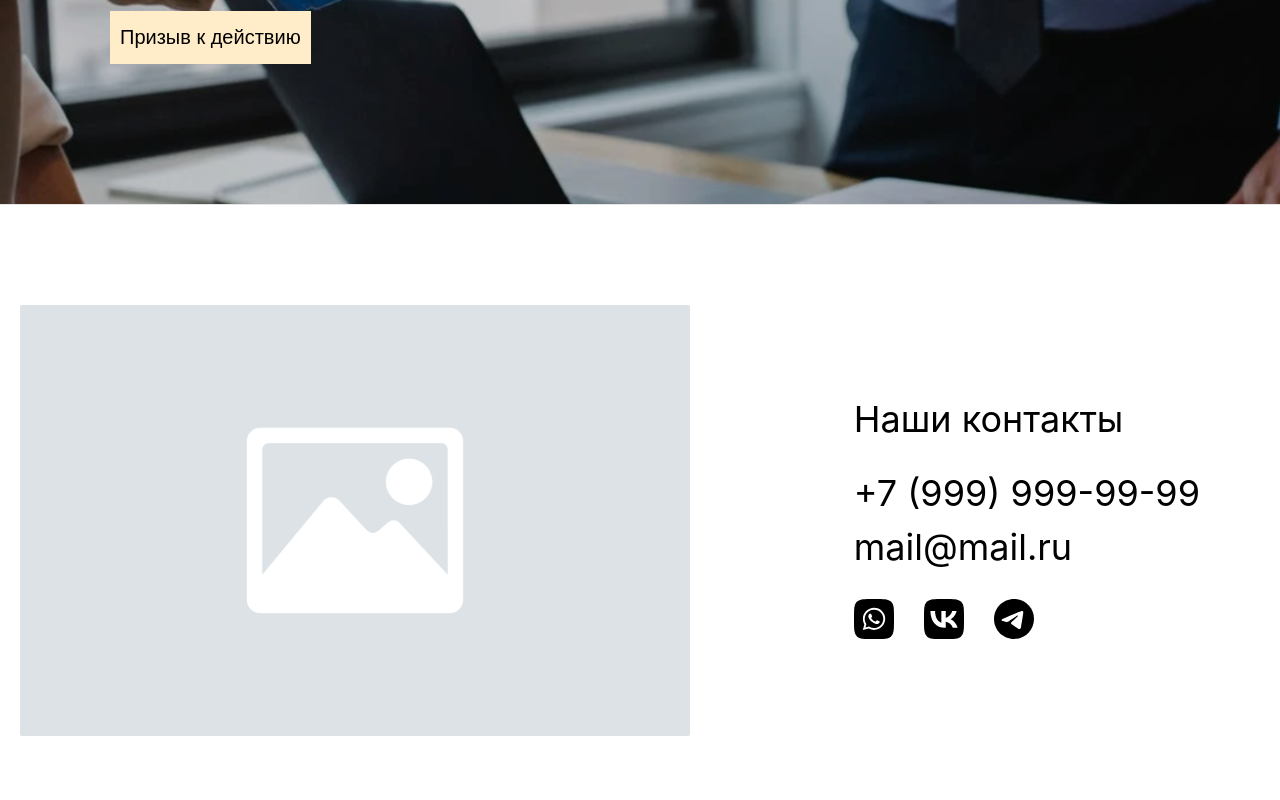
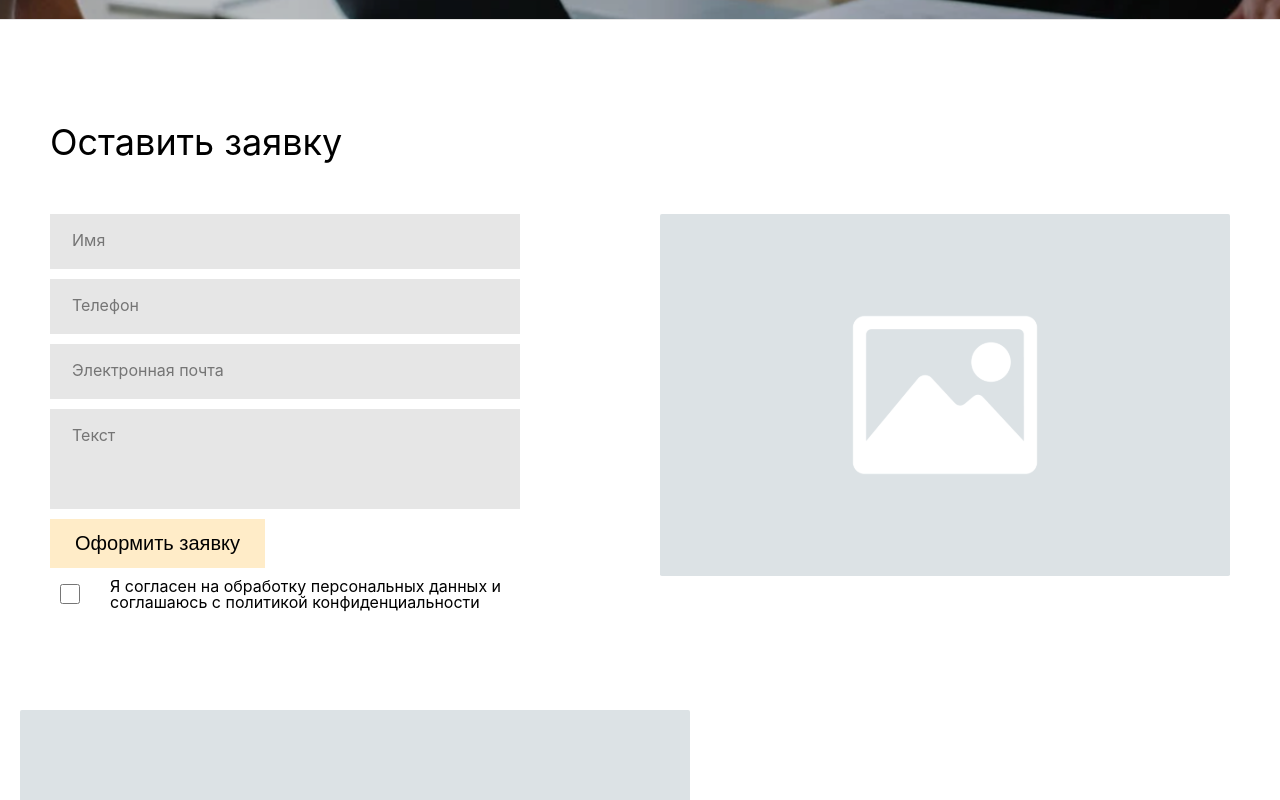
Before and after one commit to BulatGim/templates, a React (Create React App) app: page /template2 in a window 1280 px wide. Shown: the part 480-1280 px from the top of the page. Before the commit the page ends 1216 px from the top, so only its background shows below. Built offline with nearby package versions, Linux system fonts and the light colour scheme.

Commit message:
form in second template added

```diff
--- a/src/templates/template2/organisms/sectionFooter/sectionFooter.scss
+++ b/src/templates/template2/organisms/sectionFooter/sectionFooter.scss
@@ -1,6 +1,6 @@
 .template2Footer{
   display: flex;
-  max-width: 1440px;
+  max-width: 1340px;
   margin: 100px auto 0 auto;
   justify-content: space-between;
   &__logo{
--- /dev/null
+++ b/src/templates/template2/organisms/sectionForm/sectionForm.js
@@ -0,0 +1,24 @@
+import FormPreview from "./imgs/Rectangle 17.svg"
+import "./sectionForm.scss"
+
+export default function SectionForm() {
+    return(
+        <section className="template2Form">
+            <h2 className="template2Form__title">Оставить заявку</h2>
+            <div className="template2Form__container">
+                <div className="formBLock">
+                        <textarea type="text" placeholder="Имя" className="formBlock__item"/>
+                        <textarea type="text" placeholder="Телефон" className="formBlock__item"/>
+                        <textarea type="text" placeholder="Электронная почта" className="formBlock__item"/>
+                        <textarea type="text" placeholder="Текст" className="formBlock__item formBlock__item_text"/>
+                        <button className="formBlock__btn"><h4>Оформить заявку</h4></button>
+                        <div className="agreement">
+                            <input type="checkbox" className="agreement__input"/>
+                            <p className="agreement__text">Я согласен на обработку персональных данных и соглашаюсь c политикой конфиденциальности</p>
+                        </div>
+                </div>
+                <img src={FormPreview} alt="FormPreview" className="formPreviewBlock"/>
+            </div>
+        </section>
+    )
+}
--- /dev/null
+++ b/src/templates/template2/organisms/sectionForm/sectionForm.scss
@@ -0,0 +1,132 @@
+.template2Form{
+  max-width: 1340px;
+  margin: 100px auto 0 auto;
+  &__title{
+
+  }
+  &__container{
+    margin-top: 50px;
+    display: flex;
+    justify-content: space-between;
+    .formBlock{
+      &__item{
+        background-color: #E6E6E6;
+        margin-top: 10px;
+        width: 520px;
+        display: block;
+        font-size: 16px;
+        padding: 16px 0 16px 22px;
+        resize: none;
+        height: 55px;
+        &::placeholder{
+          font-family: -apple-system, BlinkMacSystemFont, 'Segoe UI', 'Roboto', 'Oxygen', 'Ubuntu', 'Cantarell', 'Fira Sans', 'Droid Sans', 'Helvetica Neue', sans-serif;;
+          font-size: 16px;
+        }
+        &_text{
+          height: 100px;
+        }
+        &:first-child{
+          margin-top: 0;
+        }
+      }
+      &__btn{
+        background-color: #FFECC8;
+        margin-top: 10px;
+        padding: 13px 25px;
+      }
+
+    }
+    .agreement{
+      margin-top: 10px;
+      display: flex;
+      &__input{
+        width: 40px;
+        height: 20px;
+        align-self: center;
+      }
+      &__text{
+        max-width: 440px;
+        margin-left: 20px;
+        line-height: 16px;
+      }
+    }
+    .formPreviewBlock{
+
+    }
+  }
+  @media (min-width: 1280px) and (max-width: 1439px){
+    max-width: 1180px;
+    &__container {
+      .formBlock {
+        &__item {
+          width: 470px;
+        }
+      }
+      .formPreviewBlock{
+        width: 570px;
+        height: 362px;
+      }
+    }
+  }
+  @media (min-width: 1024px) and (max-width: 1279px){
+    max-width: 940px;
+    &__container {
+      .formBlock {
+        &__item {
+          width: 380px;
+        }
+      }
+      .formPreviewBlock{
+        width: 500px;
+        height: 317px;
+      }
+    }
+  }
+  @media (min-width: 768px) and (max-width: 1023px){
+    max-width: 720px;
+    &__container {
+      .formBlock {
+        &__item {
+          width: 310px;
+        }
+      }
+      .formPreviewBlock{
+        width: 380px;
+        height: 241px;
+      }
+    }
+  }
+  @media (min-width: 560px) and (max-width: 767px){
+    max-width: 525px;
+    margin-top: 50px;
+    &__container {
+      .formBlock {
+        &__item {
+          height: 32px;
+          padding: 5px 0 5px 22px;
+          width: 270px;
+        }
+      }
+      .formPreviewBlock{
+        width: 250px;
+        height: 159px;
+      }
+    }
+  }
+  @media (min-width: 320px) and (max-width: 559px){
+    max-width: 320px;
+    margin-top: 50px;
+    &__container {
+      .formBlock {
+        &__item {
+          height: 32px;
+          padding: 5px 0 5px 22px;
+          width: 100%;
+        }
+      }
+      .formPreviewBlock{
+        display: none;
+      }
+    }
+  }
+}
--- a/src/templates/template2/template2.js
+++ b/src/templates/template2/template2.js
@@ -2,13 +2,15 @@ import SectionHeader from './organisms/sectionHeader/sectionHeader';
 import SectionInfo from './organisms/sectionInfo/sectionInfo';
 import SectionFooter from "./organisms/sectionFooter/sectionFooter";
 import './template2.scss';
+import SectionForm from "./organisms/sectionForm/sectionForm";
 
 export default function Template2(){
     return (
         <div className="template2">
-            <SectionHeader/>
+            {/*<SectionHeader/>*/}
             <SectionInfo/>
             {/*<div style={{width:'100%', height:'100vh',backgroundColor:'red'}}></div>*/}
+            <SectionForm />
             <SectionFooter />
         </div>
     )
```
Also changed, not shown: src/templates/template2/organisms/sectionForm/imgs/Rectangle 17.svg (added).
